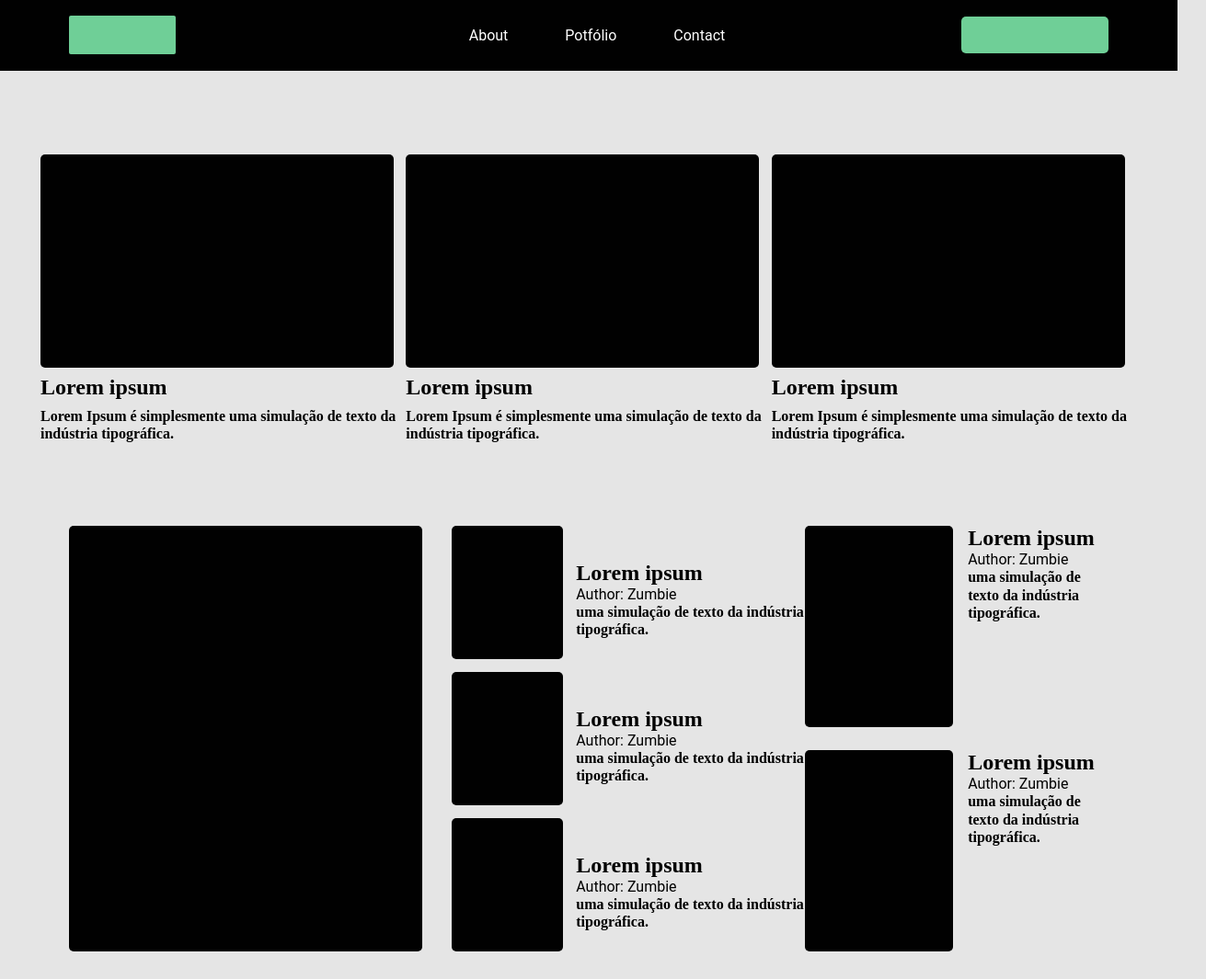
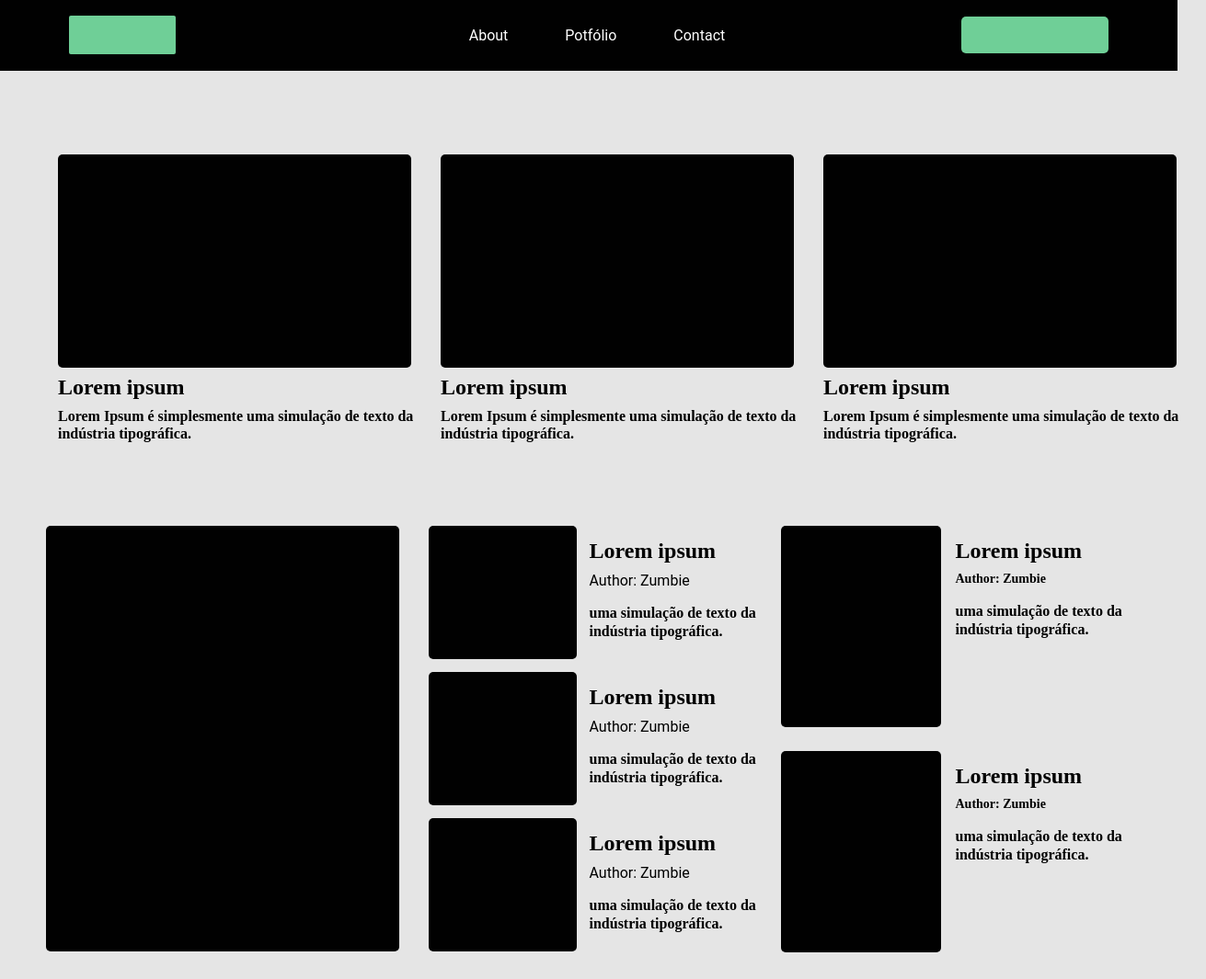
Before and after one commit to RamonMontanari/layout-com-flex-box, a plain HTML site: page index.html in a window 1280 px wide. Shown: the top 1065 px of the page at 92% size, 1311 px wide, since content can reach past the window. Drawn offline with Linux system fonts and the light colour scheme.

Commit message:
Update style.css

```diff
--- a/style.css
+++ b/style.css
@@ -51,10 +51,10 @@ body {
 /* -----MAIN----- */
 
 .first-section {
-  margin: 91px auto;
+  margin: 91px;
   width: 1192px;
   display: flex;
-  justify-content: space-between;
+  justify-content: center;
 }
 
 .rectangle-1 {
@@ -62,6 +62,7 @@ body {
   height: 232px;
   background: #010101;
   border-radius: 5px;
+  margin-right: 32px;
 }
 
 .label1 {
@@ -84,10 +85,11 @@ p {
   color: #010101;
 }
 
+/*---------------------------*/
 .second-section {
   margin: 0 75px;
   display: flex;
-  flex-direction: row;
+  justify-content: center;
 }
 
 .rectangle-2 {
@@ -98,12 +100,16 @@ p {
   margin-right: 32px;
 }
 
+.fix {
+  width: 384px;
+  display: column;
+  justify-content: center;
+  margin-right: 32px;
+}
+
 .middle-three {
   display: flex;
   justify-content: center;
-  align-items: center;
-  width: 384px;
-  box-sizing: border-box;
 }
 
 .rectangle-3 {
@@ -115,28 +121,46 @@ p {
   margin-right: 14px;
 }
 
-.co-author{
-    display: flex;
-    flex-direction: column;
+.co-author {
+  display: flex;
+  flex-direction: column;
 }
 
 .label2 {
+  width: 161px;
+  height: 31px;
   font-family: "Raleway";
   font-style: normal;
   font-weight: 700;
   font-size: 24px;
   color: #010101;
+  margin-top: 14px;
+  margin-bottom: 5px;
 }
 
+.co-author span {
+  height: 18px;
+  width: 174px;
+  margin-bottom: 17px;
+}
+
+.co-author p {
+  height: 37px;
+  width: 208px;
+}
+
+/*-------------------------------*/
 .solo-two {
   display: flex;
   flex-direction: column;
-  justify-content: space-between;
+  justify-content: center;
 }
 
 .solo-second {
   display: flex;
-  max-width: 382px;
+  width: 382px;
+  height: 220px;
+  margin-bottom: 25px;
 }
 
 .rectangle-4 {
@@ -144,31 +168,63 @@ p {
   height: 219px;
   background: #010101;
   border-radius: 5px;
-  margin-bottom: 14px;
-  box-sizing: border-box;
+  margin-right: 16px;
 }
 
 .solo {
-  display:flex;
+  display: flex;
   flex-direction: column;
-  margin-left: 16px;
-  width: 50%;
+}
+
+.label3 {
+  width: 161px;
+  height: 31px;
+  font-family: "Raleway";
+  font-style: normal;
+  font-weight: 700;
+  font-size: 24px;
+  margin-bottom: 6px;
+}
+
+.solo span {
+  font-family: "Raleway";
+  font-style: normal;
+  font-weight: 700;
+  font-size: 14px;
+  margin-bottom: 17px;
+}
+
+.solo p {
+  width: 192px;
+  height: 37px;
+  font-family: "Raleway";
+  font-style: normal;
+  font-weight: 700;
+  font-size: 16px;
 }
 
 /* -----THIRD-----*/
 .third {
-  margin: 71px 75px;
+  margin: 71px 76px;
   display: flex;
   flex-direction: row;
   justify-content: space-between;
 }
 
-.rectangle-6,
+.rectangle-6 {
+  width: 590px;
+  height: 207px;
+  background: #010101;
+  border-radius: 5px;
+  margin-right: 34px;
+}
+
 .rectangle-7 {
   width: 590px;
   height: 207px;
   background: #010101;
   border-radius: 5px;
+
 }
 
 /* -----FOOTER----- */
```
